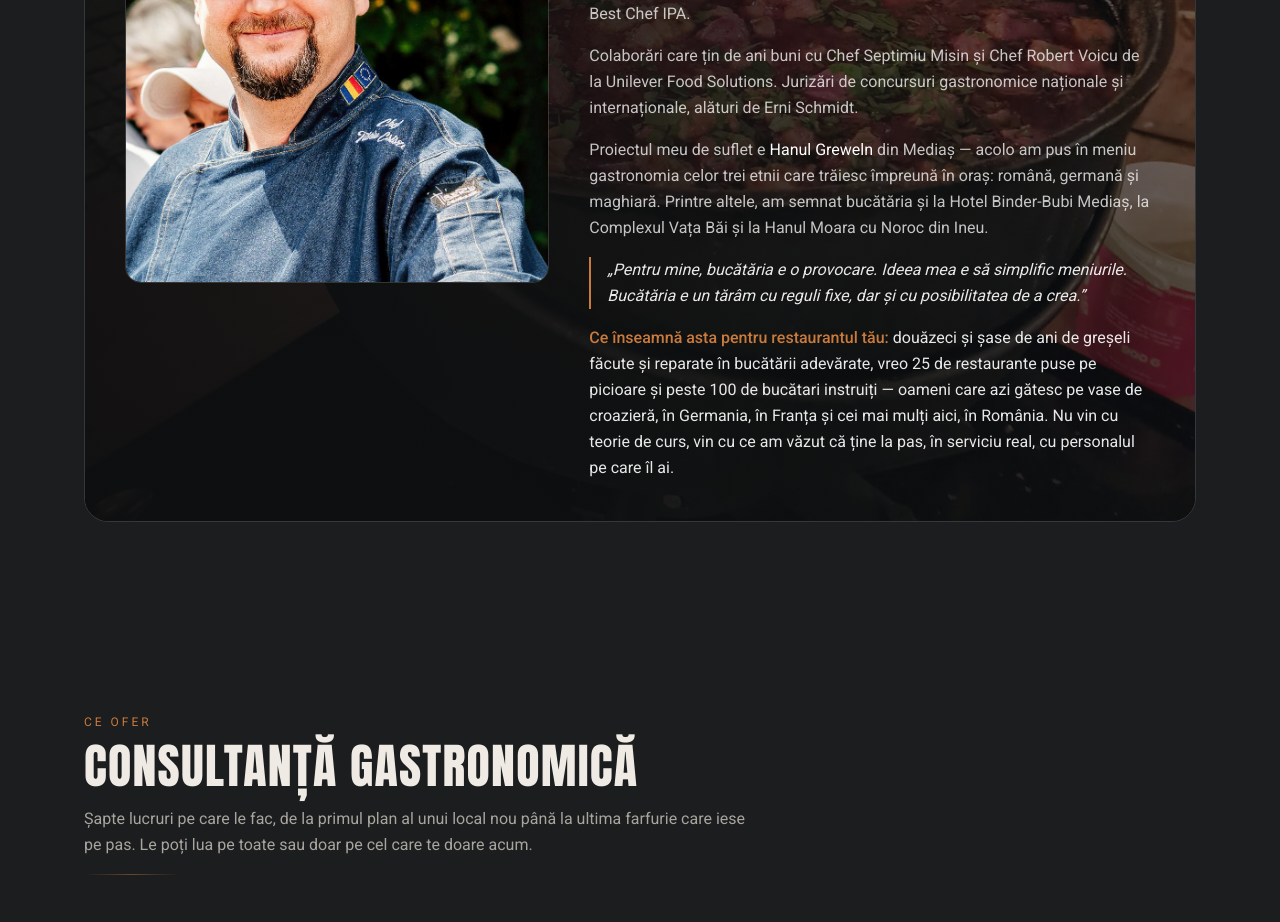
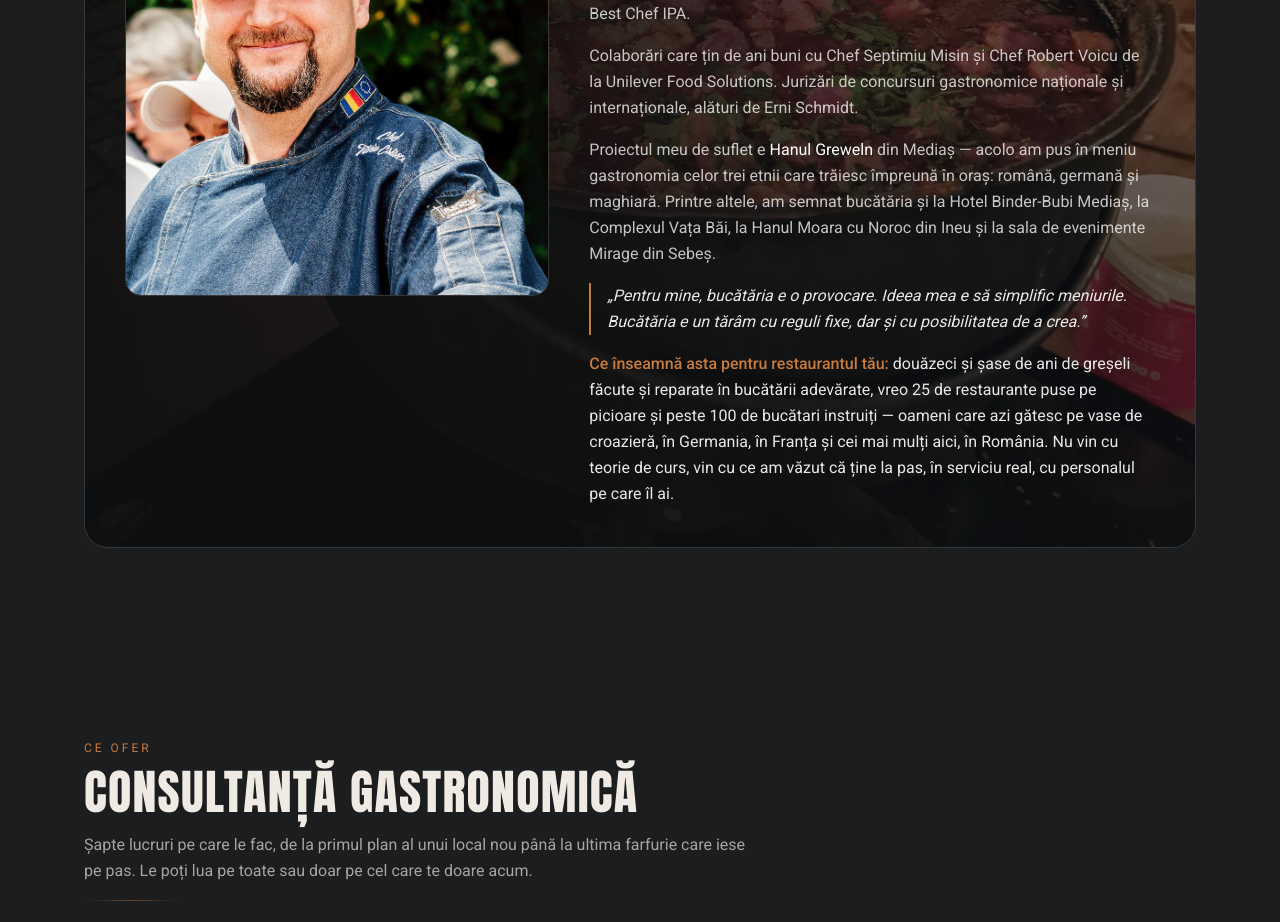
Before and after one commit to chefcsiszertiberiu/chefcsiszertiberiu.github.io, a React (Vite) app: page / in a window 1280 px wide. Shown: the part 1860-2782 px from the top of the page. Built offline with nearby package versions, Linux system fonts and the light colour scheme.

Commit message:
feat: add Mirage Sebes events hall to the signed-kitchens list

```diff
--- a/src/App.tsx
+++ b/src/App.tsx
@@ -688,8 +688,8 @@ function About() {
                   Proiectul meu de suflet e <span className="text-white">Hanul Greweln</span> din
                   Mediaș — acolo am pus în meniu gastronomia celor trei etnii care trăiesc
                   împreună în oraș: română, germană și maghiară. Printre altele, am semnat
-                  bucătăria și la Hotel Binder-Bubi Mediaș, la Complexul Vața Băi și la Hanul
-                  Moara cu Noroc din Ineu.
+                  bucătăria și la Hotel Binder-Bubi Mediaș, la Complexul Vața Băi, la Hanul
+                  Moara cu Noroc din Ineu și la sala de evenimente Mirage din Sebeș.
                 </p>
                 <p className="border-l-2 border-gold pl-4 text-white/90 italic">
                   „Pentru mine, bucătăria e o provocare. Ideea mea e să simplific meniurile.
```
